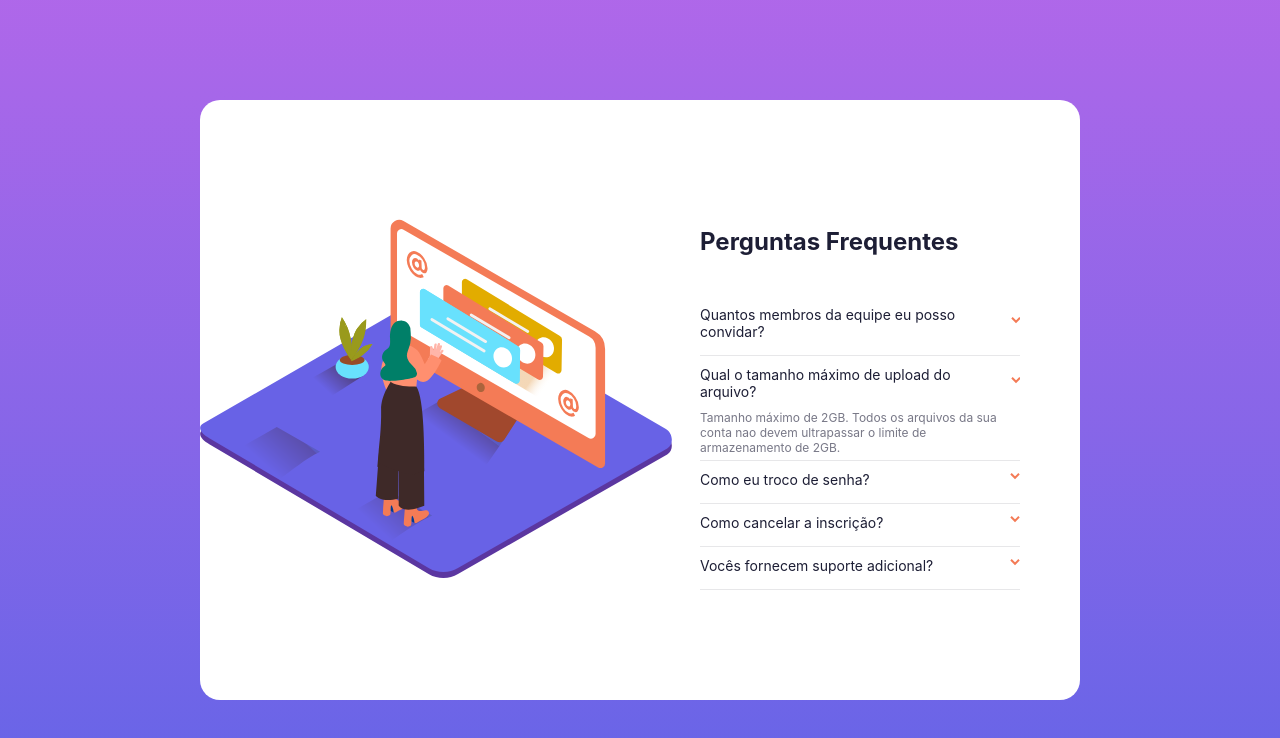
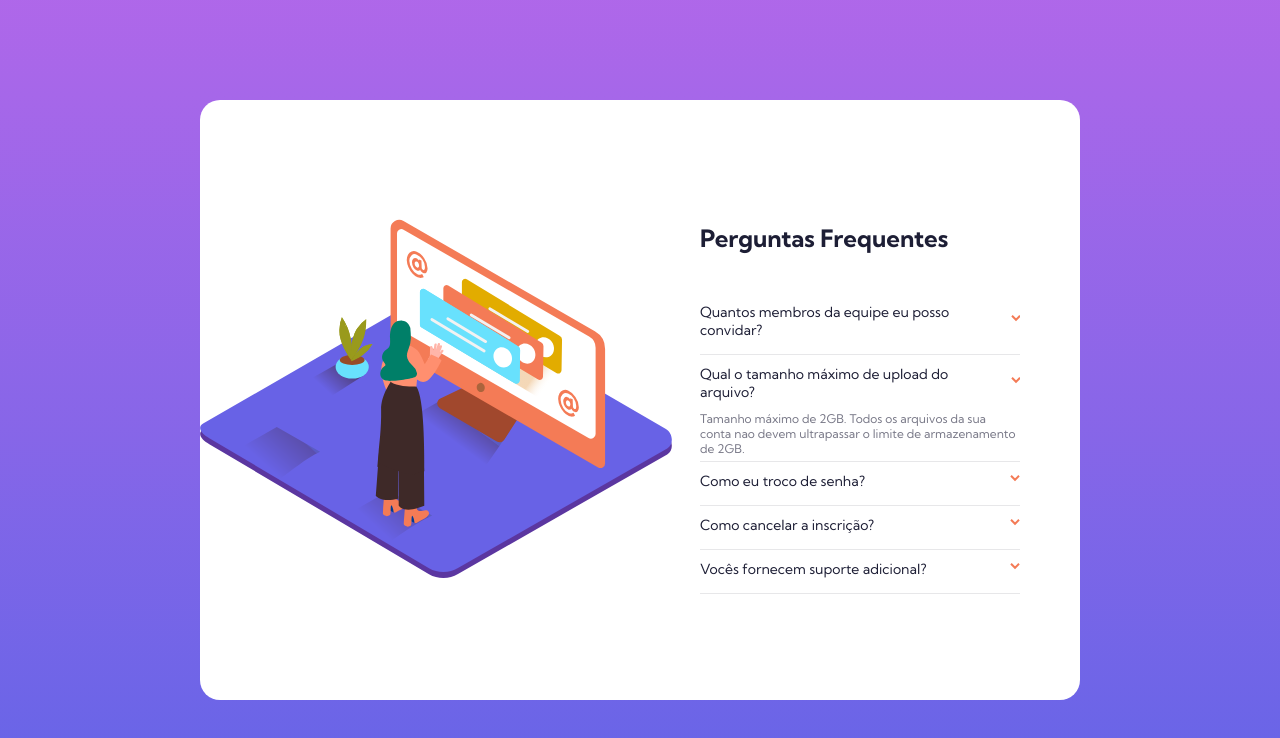
Before and after one commit to anacperdigao/Perguntas-Frequentes, a React (Create React App) app: page / in a window 1280 px wide. Shown: the top 738 px of the page. Built offline with nearby package versions, Linux system fonts and the light colour scheme.

Commit message:
adicionando :root com as cores em variáveis

```diff
--- a/src/index.css
+++ b/src/index.css
@@ -1,13 +1,21 @@
+@import url('https://fonts.googleapis.com/css2?family=Kumbh+Sans:wght@400;700&display=swap');
+
+:root{
+--very-dark-desaturated-blue: hsl(238, 29%, 16%);
+--soft-red: hsl(14, 88%, 65%);
+
+--soft-violet: hsl(273, 75%, 66%);
+--soft-blue: hsl(240, 73%, 65%);
+
+--very-dark-grayish-blue: hsl(237, 12%, 33%);
+--dark-grayish-blue: hsl(240, 6%, 50%);
+
+--light-grayish-blue: hsl(240, 5%, 91%);
+}
+
 body {
   margin: 0;
-  font-family: -apple-system, BlinkMacSystemFont, 'Segoe UI', 'Roboto', 'Oxygen',
-    'Ubuntu', 'Cantarell', 'Fira Sans', 'Droid Sans', 'Helvetica Neue',
-    sans-serif;
+  font-family: 'Kumbh Sans' ,sans-serif;
   -webkit-font-smoothing: antialiased;
   -moz-osx-font-smoothing: grayscale;
 }
-
-code {
-  font-family: source-code-pro, Menlo, Monaco, Consolas, 'Courier New',
-    monospace;
-}
```
